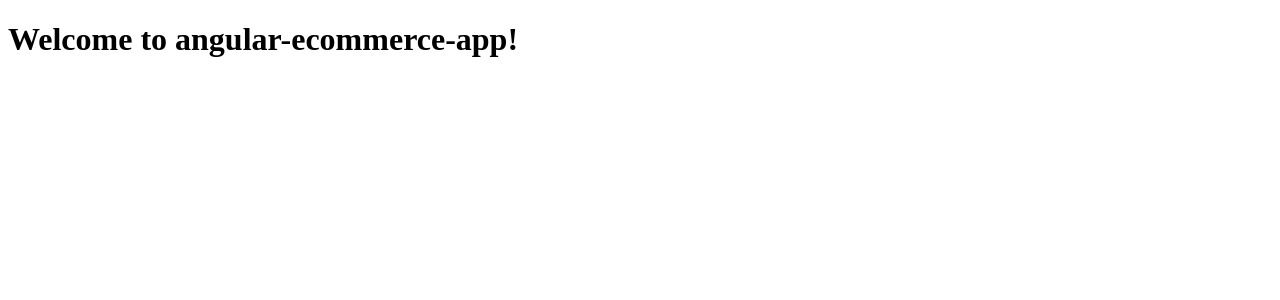
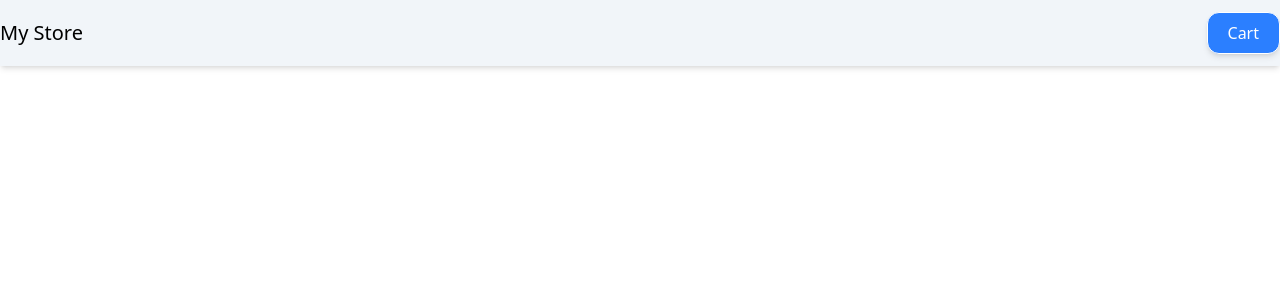
Before and after one commit to amaniboussaa/angular-ecommerce-app, an Angular app: page / in a window 1280 px wide. Shown: the top 300 px of the page. Built offline with nearby package versions, Linux system fonts and the light colour scheme.

Commit message:
add tailwind and build reusable component -button

```diff
--- a/package.json
+++ b/package.json
@@ -17,7 +17,10 @@
     "@angular/platform-browser": "^19.2.0",
     "@angular/platform-browser-dynamic": "^19.2.0",
     "@angular/router": "^19.2.0",
+    "@tailwindcss/postcss": "^4.1.4",
+    "postcss": "^8.5.3",
     "rxjs": "~7.8.0",
+    "tailwindcss": "^4.1.4",
     "tslib": "^2.3.0",
     "zone.js": "~0.15.0"
   },
--- a/src/app/app.component.ts
+++ b/src/app/app.component.ts
@@ -1,16 +1,10 @@
 import { Component } from '@angular/core';
-import { RouterOutlet } from '@angular/router';
+import { HeaderComponent } from './components/header/header.component';
 
 @Component({
   selector: 'app-root',
-  imports: [RouterOutlet],
-  template: `
-    <h1>Welcome to {{title}}!</h1>
-
-    <router-outlet />
-  `,
+  imports: [HeaderComponent],
+  template: `<app-header />  `,
   styles: [],
 })
-export class AppComponent {
-  title = 'angular-ecommerce-app';
-}
+export class AppComponent {}
--- /dev/null
+++ b/src/app/components/header/header.component.ts
@@ -0,0 +1,19 @@
+import { Component, signal } from '@angular/core';
+import { PrimaryButtonComponent } from '../primary-button/primary-button.component';
+
+@Component({
+  selector: 'app-header',
+  imports: [PrimaryButtonComponent],
+  template: `
+    <div class="bg-slate-100 py-3 shadow-md flex justify-between items-center">
+      <span class="text-xl">My Store</span>
+      <app-primary-button  label="Cart" (btnClicked)="showButtonCliecked()" />
+    </div>
+  `,
+  styles: ``,
+})
+export class HeaderComponent {
+  showButtonCliecked (){
+    console.log('Button clicked!');
+  }
+}
--- /dev/null
+++ b/src/app/components/primary-button/primary-button.component.ts
@@ -0,0 +1,18 @@
+import { Component, input, output } from '@angular/core';
+
+@Component({
+  selector: 'app-primary-button',
+  imports: [],
+  template: `
+    <button (click)="btnClicked.emit()" class="bg-blue-500 text-white w-full  border py-2 px-5 rounded-xl shadow-md hover:opacity-90 ">
+      {{ label() }}
+    </button>
+  `,
+  styles: ``,
+})
+export class PrimaryButtonComponent {
+  label = input('');
+
+  btnClicked = output();
+
+}
--- a/src/styles.scss
+++ b/src/styles.scss
@@ -1 +1,2 @@
 /* You can add global styles to this file, and also import other style files */
+@import "tailwindcss";
```
Also changed, not shown: .postcssrc.json (added), steps.txt (added), 1 other file (tests, documents, lock files or other folders).
